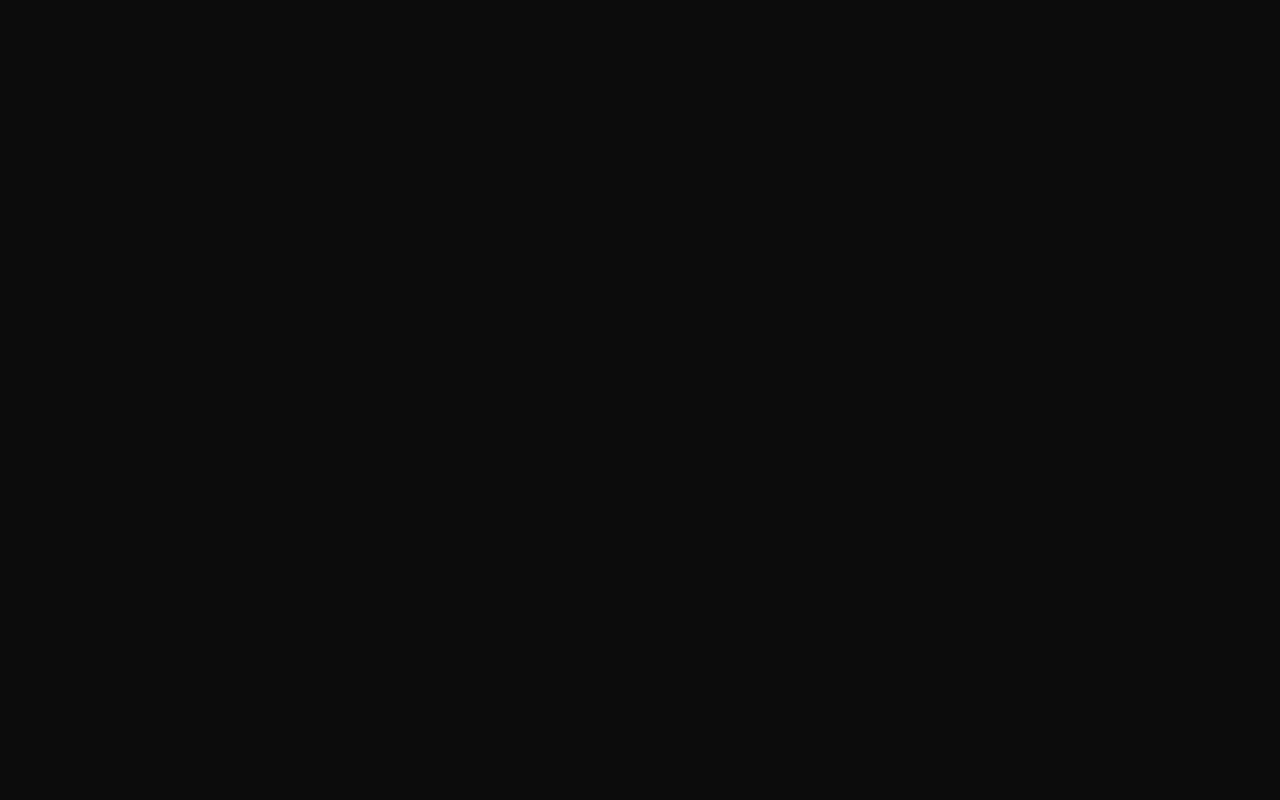
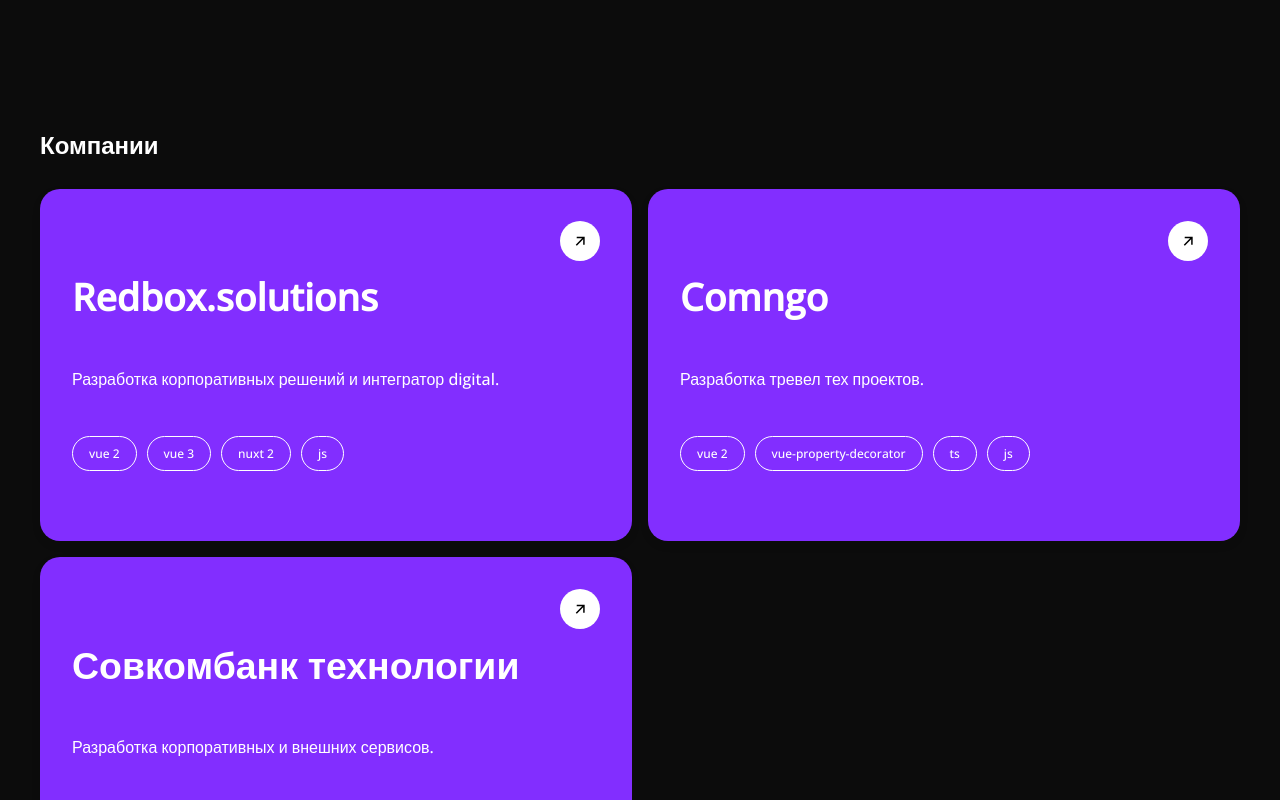
Before and after one commit to CaIgAck/about-me, a Nuxt app: page / in a window 1280 px wide. Shown: the part 1200-2000 px from the top of the page. Before the commit the page ends 1052 px from the top, so only its background shows below. Built offline with nearby package versions, Linux system fonts and the light colour scheme.

Commit message:
+ add companies section

```diff
--- a/assets/styles/blocks/_colors.scss
+++ b/assets/styles/blocks/_colors.scss
@@ -1,18 +1,19 @@
 :root {
   --primary-background-color: #0c0c0c; // темный фон страницы
-  --primary-card-background-color: #1a1a1a; // темный фон карточек
-  --secondary-card-background-color: #ffffff; // белый текст и элементы
-  --third-card-background-color: #c2c1b3; // светло-фиолетовый фон для нижней части
+  --primary-card-background-color: #822EFF; // темный фон карточек
+
   --primary-text-color: #ffffff; // основной цвет текста для темной темы
-  --primary-button-background-color: #1a1a1a; // фон кнопок для темной темы
+  --primary-card-text-color: #ffffff;
 
+  --primary-button-background-color: #822EFF; // фон кнопок для темной темы
 }
 
 [data-theme='light'] {
   --primary-background-color: #f3f3f3; // светло-серый фон страницы
-  --primary-card-background-color: #ffffff; // белый фон карточек
-  --secondary-card-background-color: #000000; // черный текст и элементы
-  --third-card-background-color: #3d364f; // темно-фиолетовый фон для нижней части
+  --primary-card-background-color: #822EFF; // темный фон карточек
+
   --primary-text-color: #000000; // основной цвет текста
-  --primary-button-background-color: #ffffff; // фон кнопок
+  --primary-card-text-color: #ffffff;
+
+  --primary-button-background-color: #822EFF; // фон кнопок
 }
--- a/assets/styles/blocks/_variables.scss
+++ b/assets/styles/blocks/_variables.scss
@@ -31,4 +31,5 @@
   --border-radius-8: 28px;
   --border-radius-9: 32px;
   --border-radius-10: 36px;
+  --border-radius-round: 50%;
 }
--- a/components/BaseHeader.vue
+++ b/components/BaseHeader.vue
@@ -64,10 +64,11 @@
   margin-bottom: var(--spacing-10);
 }
 .header__logo {
-  font-size: var(--font-size-2);
-  font-weight: 500;
+  font-size: var(--font-size-3);
+  font-weight: 700;
   margin-right: var(--spacing-5);
   text-decoration: none;
+  letter-spacing: 2px;
 }
 .navigation {
   margin-left: auto;
--- a/components/BaseMain.vue
+++ b/components/BaseMain.vue
@@ -2,6 +2,7 @@
 
 import AboutMeSection from "~/components/sections/AboutMeSection.vue";
 import MyStackSection from "~/components/sections/MyStackSection.vue";
+import CompaniesSection from "~/components/sections/CompaniesSection.vue";
 </script>
 
 <template>
@@ -12,7 +13,9 @@
     <BaseSectionWrapper>
       <MyStackSection />
     </BaseSectionWrapper>
-    <section>projects</section>
+    <BaseSectionWrapper>
+      <CompaniesSection />
+    </BaseSectionWrapper>
     <section>contacts</section>
   </main>
 </template>
@@ -20,7 +23,7 @@
 <style scoped lang="scss">
 .main {
   display: grid;
-  grid-row-gap: var(--spacing-10);
+  grid-row-gap: 15rem;
   margin-bottom: var(--spacing-10);
   color: var(--primary-text-color)
 }
--- a/components/BaseSectionWrapper.vue
+++ b/components/BaseSectionWrapper.vue
@@ -3,7 +3,3 @@
     <slot />
   </section>
 </template>
-
-<style scoped>
-
-</style>
--- /dev/null
+++ b/components/UI/BadgeItem.vue
@@ -0,0 +1,25 @@
+<script setup lang="ts">
+const props = defineProps({
+  text: {
+    required: true,
+    type: String
+  }
+})
+</script>
+
+<template>
+  <li
+    class="badges__item"
+  >
+    {{ props.text }}
+  </li>
+</template>
+
+<style scoped lang="scss">
+.badges__item {
+  font-size: var(--font-size-1);
+  padding: var(--spacing-2) var(--spacing-4);
+  border: 1px solid #ffffff;
+  border-radius: var(--border-radius-7);
+}
+</style>
--- /dev/null
+++ b/components/UI/BadgeList.vue
@@ -0,0 +1,30 @@
+<script setup lang="ts">
+import BadgeItem from "~/components/UI/BadgeItem.vue";
+
+const props = defineProps({
+  list: {
+    required: true,
+    type: Array
+  }
+})
+</script>
+
+<template>
+  <ul class="badge-list">
+    <BadgeItem
+      v-for="(text,index) in props.list"
+      :key="text + index"
+      :text="text"
+    />
+  </ul>
+</template>
+
+<style scoped lang="scss">
+.badge-list {
+  display: grid;
+  grid-auto-flow: column;
+  list-style: none;
+  grid-column-gap: 10px;
+  grid-auto-columns: max-content;
+}
+</style>
--- /dev/null
+++ b/components/UI/Card.vue
@@ -0,0 +1,126 @@
+<script setup lang="ts">
+import BadgeList from "~/components/UI/BadgeList.vue";
+
+const props = defineProps({
+  badgesList: {
+    default: () => {
+      return []
+    },
+    required: false,
+    type: Array
+  },
+  linkOnCompany: {
+    required: false,
+    type: String,
+    default: () => {
+      return '#'
+    }
+  }
+})
+</script>
+
+<template>
+  <div
+    class="card"
+  >
+    <div class="card__action">
+      <slot name="card__action">
+        <a
+          :href="props.linkOnCompany"
+          target="_blank"
+        >
+          <i
+            class="icon-external"
+          ></i>
+        </a>
+      </slot>
+    </div>
+    <div
+      class="card__logo"
+    >
+      <slot name="title" />
+    </div>
+    <div
+      class="card__description"
+    >
+      <slot name="description" />
+    </div>
+    <div class="card__footer">
+      <slot name="card__footer">
+        <BadgeList :list="props.badgesList || []" />
+      </slot>
+    </div>
+  </div>
+</template>
+
+<style scoped lang="scss">
+.card {
+  padding: var(--spacing-8); /* 32px */
+  border-radius: var(--border-radius-6); /* 20px */
+  display: grid;
+  height: 22rem; /* Оставляем без изменений */
+  grid-row-gap: var(--spacing-2); /* 8px */
+  align-content: space-evenly;
+  grid-auto-rows: max-content;
+  overflow: hidden;
+  position: relative;
+  text-decoration: none;
+  transition: box-shadow 0.5s ease;
+  z-index: 1;
+  background-color: var(--primary-card-background-color);
+  color: var(--primary-card-text-color);
+  box-shadow: 0 4px 8px rgba(0, 0, 0, 0.1);
+
+  &__logo {
+    padding-top: var(--spacing-3); /* 12px */
+    font-size: var(--font-size-6);
+  }
+
+}
+
+.card__action {
+  position: absolute;
+  right: var(--spacing-8); /* 32px */
+  top: var(--spacing-8); /* 32px */
+}
+
+.icon-external {
+  display: block;
+  color: var(--primary-text-color); /* Используем переменную */
+  background: #fff url("/assets/images/svg/arrow.svg") 50% no-repeat; /* Используем переменную */
+  border-radius: var(--border-radius-round);
+  height: var(--spacing-10); /* 32px */
+  width: var(--spacing-10); /* 32px */
+  will-change: background-position;
+  &:hover {
+    animation: move-arrow .5s;
+  }
+  &:after {
+    border-radius: 20px;
+    content: "";
+    height: 100%;
+    left: 0;
+    opacity: .3;
+    position: absolute;
+    top: 0;
+    width: 100%;
+  }
+  /* URL оставлен без изменений, так как это SVG-изображение */
+}
+
+
+@keyframes move-arrow {
+  0% {
+    background-position: 50% 50%;
+  }
+  49% {
+    background-position: 150% -50%;
+  }
+  50% {
+    background-position: -50% 150%;
+  }
+  100% {
+    background-position: 50% 50%;
+  }
+}
+</style>
--- /dev/null
+++ b/components/sections/CompaniesSection.vue
@@ -0,0 +1,99 @@
+<script setup lang="ts">
+
+import Card from "~/components/UI/Card.vue";
+
+const redboxBadges = [
+    'vue 2',
+    'vue 3',
+    'nuxt 2',
+    'js'
+]
+const comngoBadges = [
+    'vue 2',
+    'vue-property-decorator',
+    'ts',
+    'js'
+]
+const sovcomBadges = [
+    'vue 2',
+    'vue 3',
+    'js',
+    'ts',
+]
+</script>
+
+<template>
+  <div class="companies">
+    <div class="companies-heading">
+      <h2
+        class="companies-heading__title"
+      >
+        Компании
+      </h2>
+    </div>
+    <div class="companies-site">
+      <Card
+        :badges-list="redboxBadges"
+        link-on-company="https://rdbx.ru/"
+      >
+        <template #title>
+          <h3>Redbox.solutions</h3>
+        </template>
+        <template #description>
+          <p>
+            Разработка
+            корпоративных решений
+            и интегратор digital.
+          </p>
+        </template>
+      </Card>
+      <Card
+        :badges-list="comngoBadges"
+        link-on-company="https://comngo.online/"
+      >
+        <template #title>
+          <h3>Comngo</h3>
+        </template>
+        <template #description>
+          <p>
+            Разработка тревел тех проектов.
+          </p>
+        </template>
+      </Card>
+      <Card
+        :badges-list="sovcomBadges"
+        link-on-company="https://sovcombank.it/"
+      >
+        <template #title>
+          <h3>Совкомбанк технологии</h3>
+        </template>
+        <template #description>
+          <p>
+            Разработка
+            корпоративных и внешних сервисов.
+          </p>
+        </template>
+      </Card>
+    </div>
+  </div>
+</template>
+
+<style scoped lang="scss">
+.companies {
+  &-heading {
+    &__title {
+      margin-bottom: var(--spacing-7);
+    }
+  }
+  &-site {
+    display: grid;
+    grid-template-columns: 1fr 1fr;
+    grid-gap: 1rem;
+  }
+}
+@media screen and (max-width: 768px) {
+  .companies-site {
+    grid-template-columns: 1fr;
+  }
+}
+</style>
```
Also changed, not shown: assets/images/svg/arrow.svg (added).
